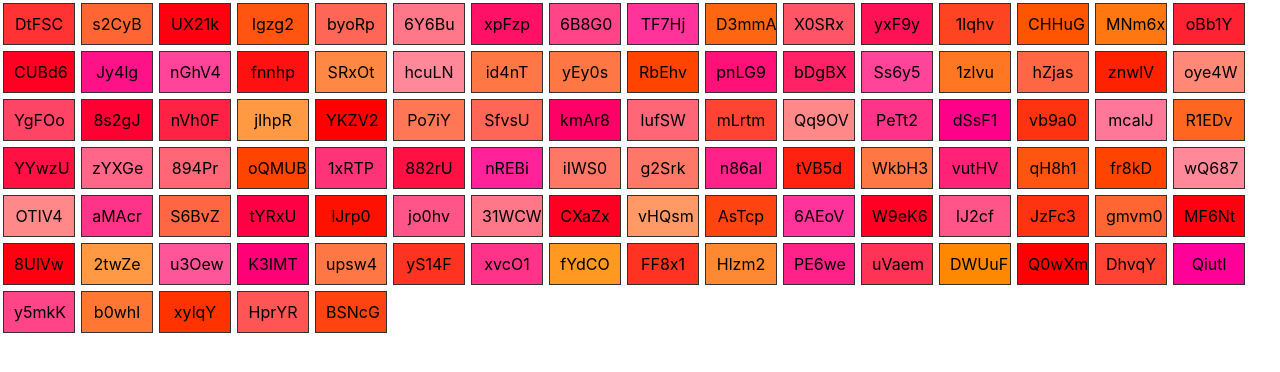
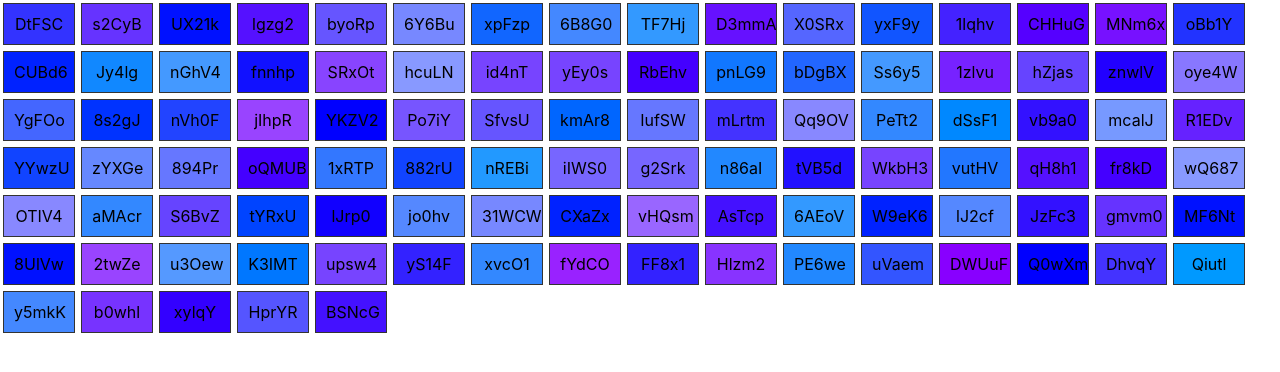
Before and after one commit to mdnelles/snapshot, a React (Create React App) app: page / in a window 1280 px wide. Shown: the top 372 px of the page. Built offline with nearby package versions, Linux system fonts and the light colour scheme.

Commit message:
change to blue

```diff
--- a/src/App.js
+++ b/src/App.js
@@ -32,7 +32,7 @@ const diff = () => {
                width: 50,
                border: "1px solid #333",
                margin: 3,
-               backgroundColor: "#f" + rand() + rand(),
+               backgroundColor: "#" + rand() + rand() + "F",
             }}
          >
             {id}
```
